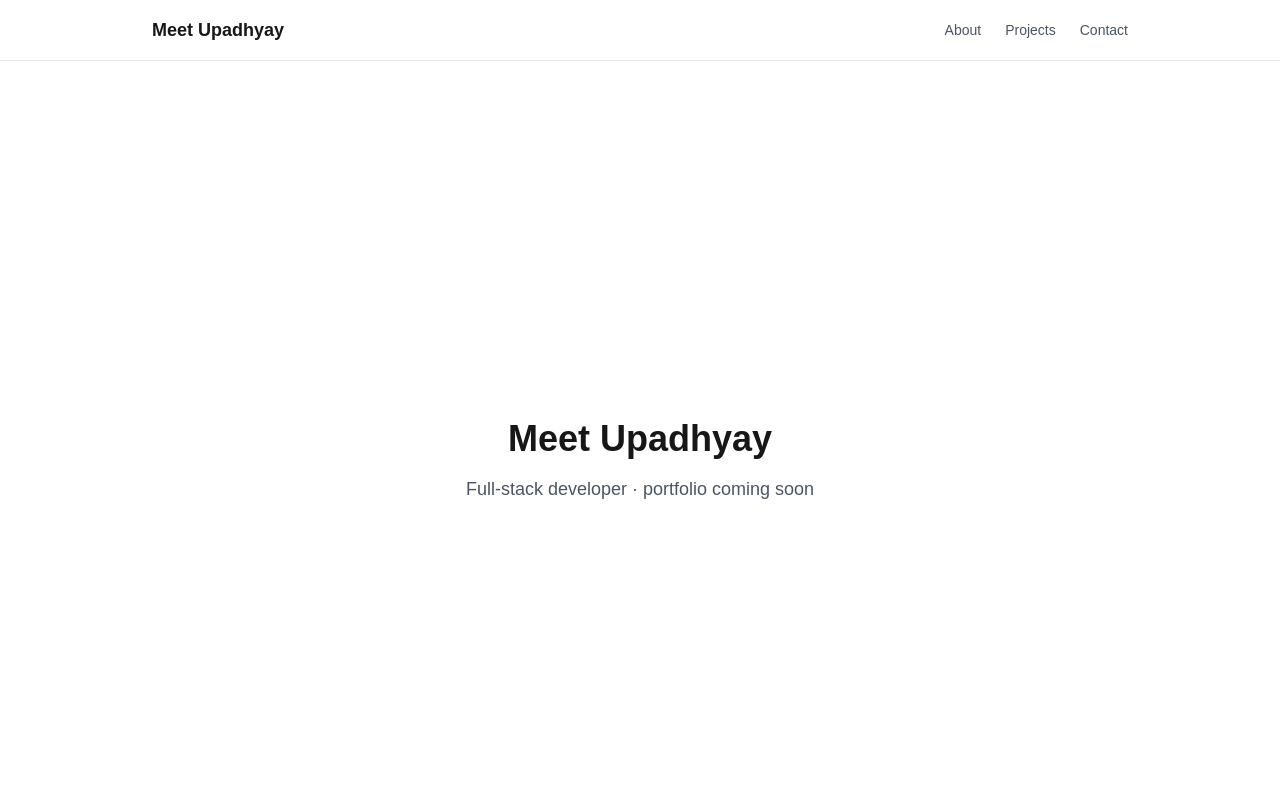
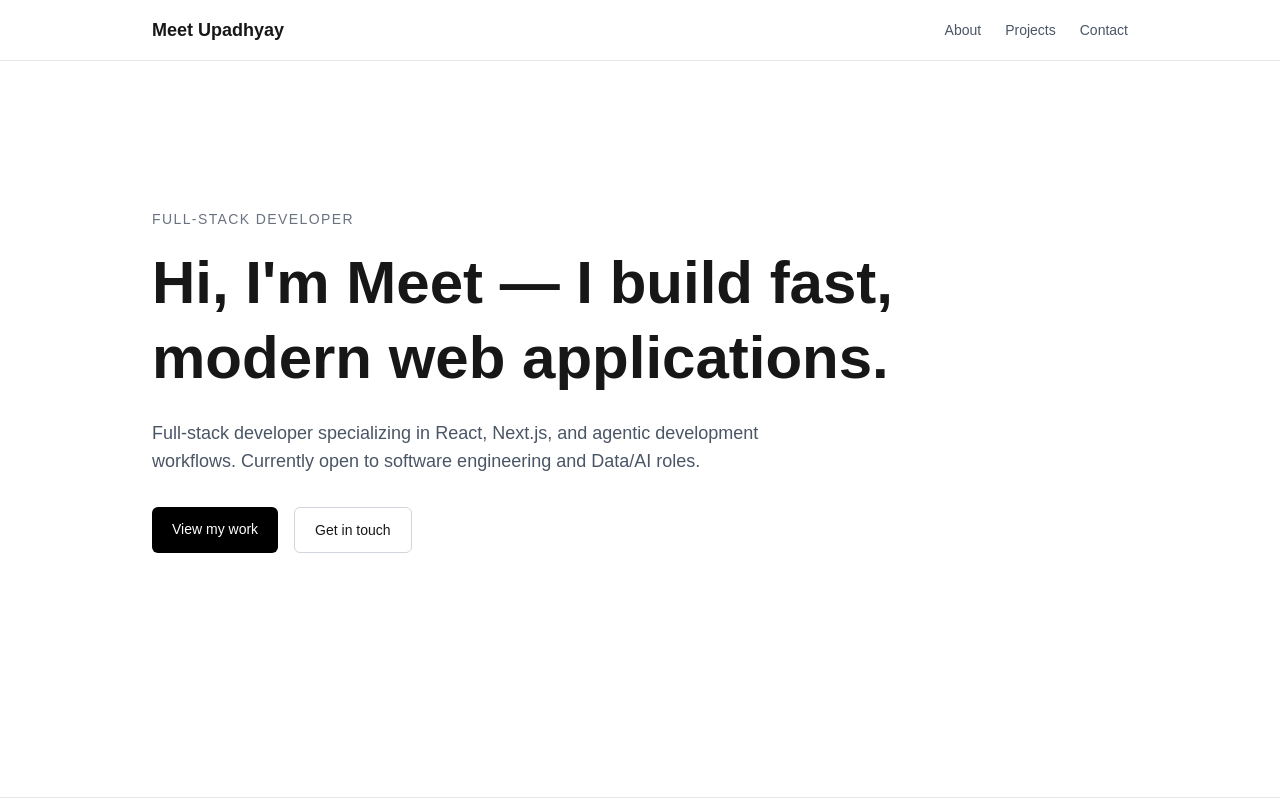
Before and after one commit to meetfullstack/portfolio, a Next.js app: page / in a window 1280 px wide. Shown: the top 800 px of the page. Built offline with nearby package versions, Linux system fonts and the light colour scheme.

Commit message:
Add hero section to homepage

```diff
--- a/app/page.tsx
+++ b/app/page.tsx
@@ -1,10 +1,31 @@
 export default function Home() {
   return (
-    <main className="flex min-h-screen flex-col items-center justify-center p-8">
-      <h1 className="text-4xl font-bold">Meet Upadhyay</h1>
-      <p className="mt-4 text-lg text-gray-600">
-        Full-stack developer · portfolio coming soon
+    <section className="mx-auto flex min-h-[80vh] max-w-5xl flex-col justify-center px-6">
+      <p className="mb-4 text-sm font-medium uppercase tracking-widest text-gray-500">
+        Full-stack developer
       </p>
-    </main>
+      <h1 className="text-4xl font-bold leading-tight sm:text-6xl">
+        Hi, I&apos;m Meet — I build fast, modern web applications.
+      </h1>
+      <p className="mt-6 max-w-2xl text-lg text-gray-600">
+        Full-stack developer specializing in React, Next.js, and agentic
+        development workflows. Currently open to software engineering and
+        Data/AI roles.
+      </p>
+      <div className="mt-8 flex flex-wrap gap-4">
+        <a
+          href="#projects"
+          className="rounded-md bg-black px-5 py-3 text-sm font-medium text-white hover:bg-gray-800"
+        >
+          View my work
+        </a>
+        <a
+          href="#contact"
+          className="rounded-md border border-gray-300 px-5 py-3 text-sm font-medium hover:border-gray-500"
+        >
+          Get in touch
+        </a>
+      </div>
+    </section>
   );
 }
```
